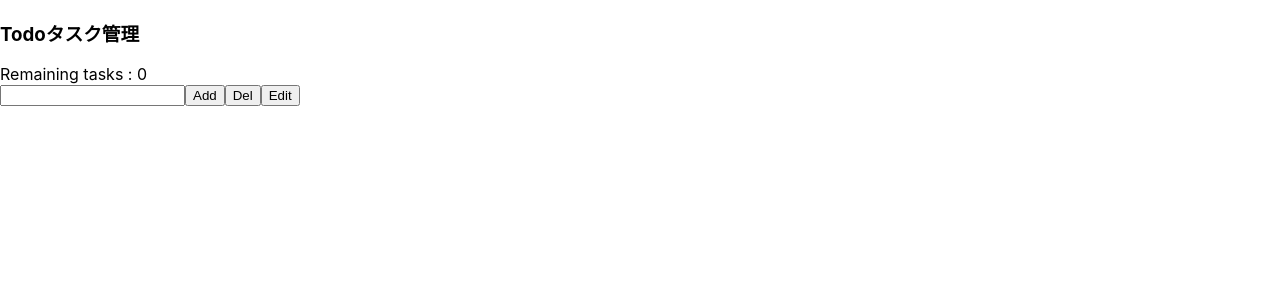
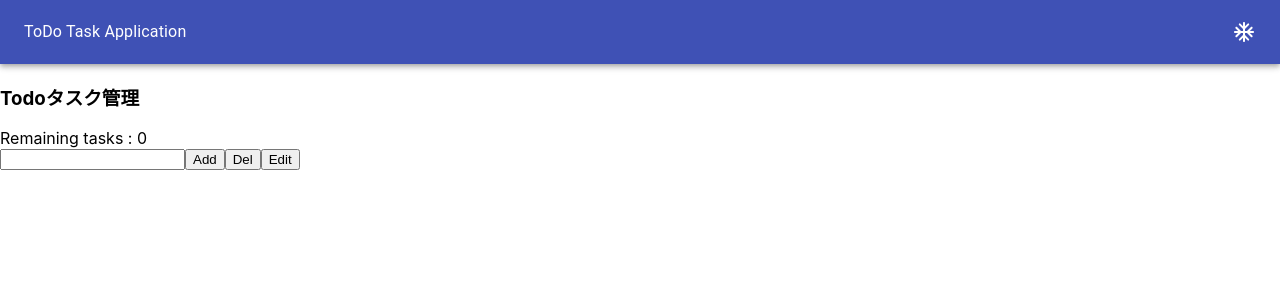
Before and after one commit to MizuguchiAkito/todo-list-react, a React (Create React App) app in the folder todo-list-react/: page / in a window 1280 px wide. Shown: the top 300 px of the page. Built offline with nearby package versions, Linux system fonts and the light colour scheme.

Commit message:
[add]create hedder

```diff
--- a/todo-list-react/package.json
+++ b/todo-list-react/package.json
@@ -5,6 +5,9 @@
   "dependencies": {
     "@emotion/react": "^11.9.3",
     "@emotion/styled": "^11.9.3",
+    "@material-ui/core": "^4.12.4",
+    "@material-ui/icons": "^4.11.3",
+    "@mui/icons-material": "^5.8.4",
     "@mui/material": "^5.9.1",
     "@testing-library/jest-dom": "^5.16.4",
     "@testing-library/react": "^13.3.0",
--- a/todo-list-react/src/app/components/App.tsx
+++ b/todo-list-react/src/app/components/App.tsx
@@ -1,10 +1,18 @@
 import "./App.css";
 import TodoList from "./TodoList";
+import Header from './Header';
 import { v4 as uuidv4 } from "uuid";
 // uuid...ランダムなid自動生成
 
 import { useState, useRef } from "react";
 import { ITodoItem } from "../../models/todo";
+
+//material ui
+import { Grid } from '@material-ui/core';
+// import Button from '@mui/material/Button';
+// import DeleteIcon from '@mui/icons-material/Delete';
+// import SendIcon from '@mui/icons-material/Send';
+// import Stack from '@mui/material/Stack';
 
 const App = () => {
 
@@ -66,7 +74,16 @@ const App = () => {
   }
 
   return (
+    // <Grid container direction="column">
+    // <Grid item>
+    //   <Header />
+    // </Grid>
     <>
+      <Grid container direction="column">
+      <Grid item>
+        <Header />
+      </Grid>
+      </Grid>
       <h3>Todoタスク管理</h3>
       <div>Remaining tasks : {todos.filter((todo) => !todo.completed).length}</div> {/* completedがTrueの時だけカウント */}
       <input type="text" name="" id="" ref={todoNameRef} />
--- /dev/null
+++ b/todo-list-react/src/app/components/Header.tsx
@@ -0,0 +1,25 @@
+import React from "react";
+import { AppBar, Toolbar, makeStyles, Typography } from "@material-ui/core";
+import AcUnitRoundedIcon from "@material-ui/icons/AcUnitRounded";
+
+const useStyles = makeStyles(() => ({
+  typographyStyles: {
+    flex: 1
+  }
+}));
+
+const Header = () => {
+  const classes = useStyles();
+  return (
+    <AppBar position="static">
+      <Toolbar>
+        <Typography className={classes.typographyStyles}>
+          ToDo Task Application
+        </Typography>
+        <AcUnitRoundedIcon />
+      </Toolbar>
+    </AppBar>
+  );
+};
+
+export default Header;
--- a/todo-list-react/tsconfig.json
+++ b/todo-list-react/tsconfig.json
@@ -21,7 +21,8 @@
     "esModuleInterop": true,
     "resolveJsonModule": true,
     "isolatedModules": true,
-    "incremental": true
+    "incremental": true,
+    "allowJs":true,
   },
   "exclude": ["node_modules", "next-env.d.ts"],
   "include": ["src/**/*"]
```
Also changed, not shown: 1 other file (tests, documents, lock files or other folders).
